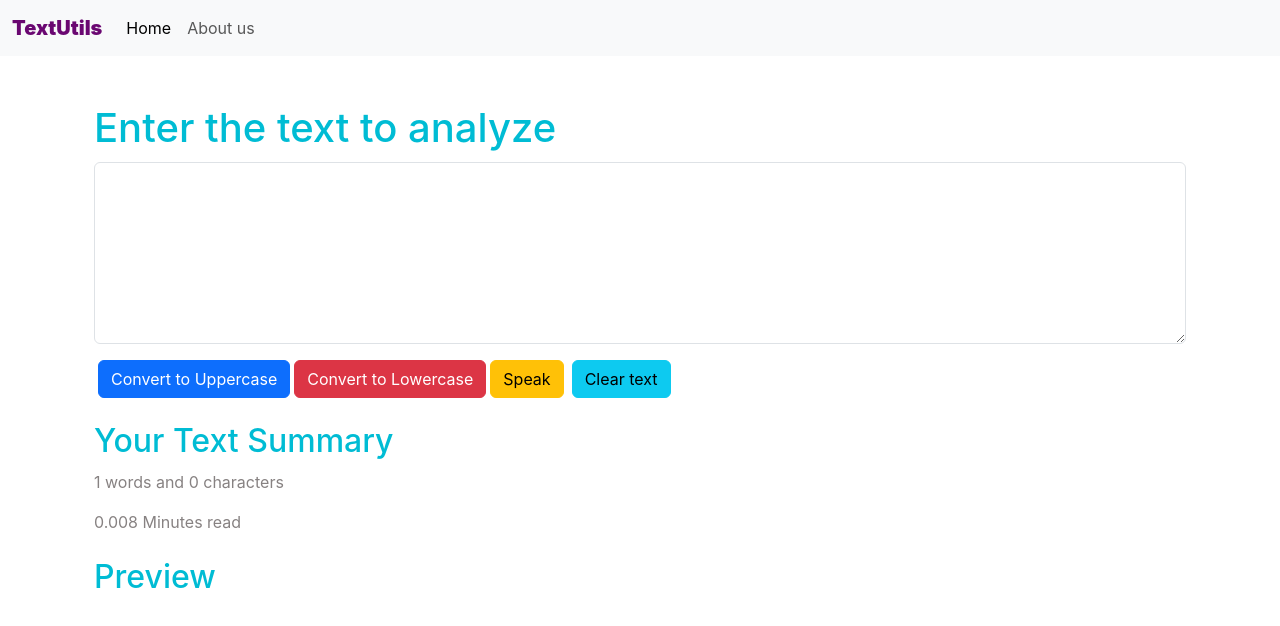
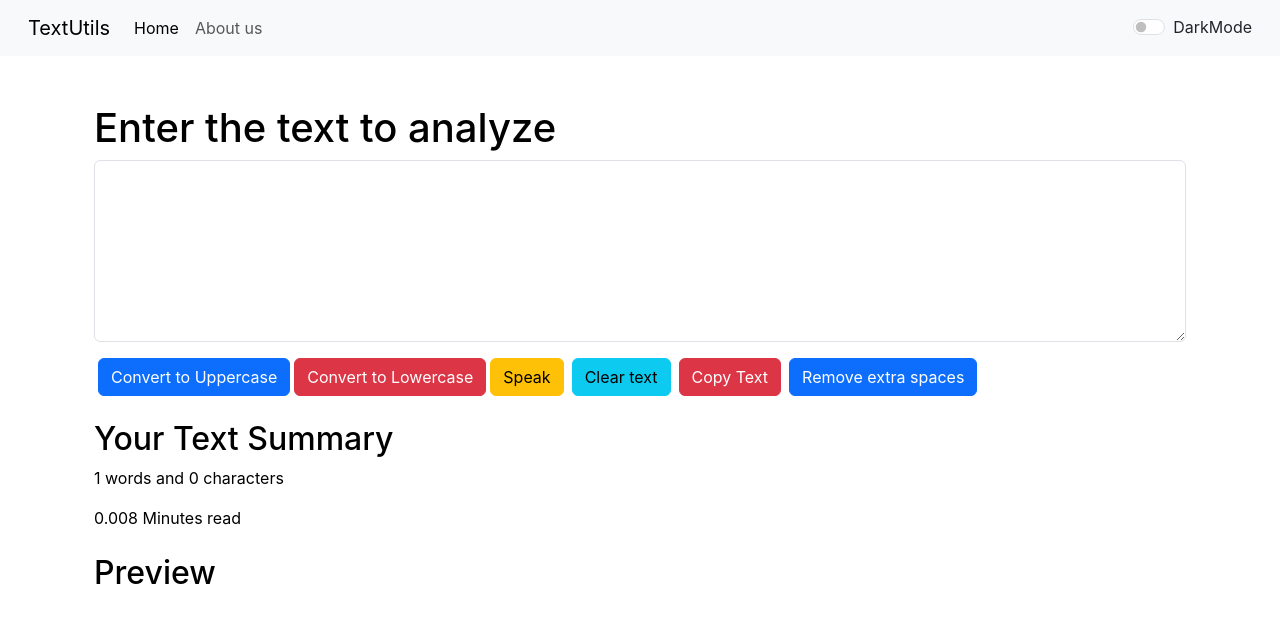
Before and after one commit to LostBoy143/react-cwh, a React (Create React App) app: page / in a window 1280 px wide. Shown: the top 626 px of the page. Built offline with nearby package versions, Linux system fonts and the light colour scheme.

Commit message:
grabbed the concept

```diff
--- a/src/App.css
+++ b/src/App.css
@@ -3,42 +3,3 @@
   padding: 0;
   box-sizing: border-box;
 }
-
-.heading {
-  text-align: center;
-  font-size: 24px;
-  margin-top: 20px;
-  margin-bottom: 20px;
-}
-
-.box {
-  height: 300px;
-  width: 300px;
-  background-color: red;
-  margin-left: 40%;
-}
-#top-heading {
-  color: black;
-  font-weight: bold;
-  text-transform: uppercase;
-  text-align: center;
-  margin-top: 20px;
-  margin-bottom: 20px;
-  font-size: 24px;
-  background-color: whitesmoke;
-  padding: auto;
-}
-
-.navbar-brand {
-  font-weight: 900;
-  color: rgb(106, 7, 113);
-}
-
-body {
-  /* background-color: #121212; */
-  color: rgb(135, 130, 130);
-}
-.main-heading {
-  color: #00bcd4;
-  margin-bottom: 10px;
-}
--- a/src/App.js
+++ b/src/App.js
@@ -1,17 +1,35 @@
 import "./App.css";
 import Navbar from "./Components/Navbar";
+import React, { useState } from "react";
 
 import TextForm from "./Components/TextForm";
 
 function App() {
+  const [mode, setMode] = useState("light");
+  const toggleMode = () => {
+    if (mode === "dark") {
+      setMode("light");
+      document.body.style.backgroundColor =
+        "white";
+    } else {
+      setMode("dark");
+      document.body.style.backgroundColor =
+        "grey";
+    }
+  };
   return (
     <>
       <Navbar
         title="TextUtils"
         about="About us"
+        mode={mode}
+        toggleMode={toggleMode}
       />
       <div className="container my-3 mt-5">
-        <TextForm heading="Enter the text to analyze" />
+        <TextForm
+          heading="Enter the text to analyze"
+          mode={mode}
+        />
       </div>
     </>
   );
--- a/src/Components/Navbar.css
+++ /dev/null
@@ -1,3 +0,0 @@
-.try {
-  color: white;
-}
--- a/src/Components/Navbar.js
+++ b/src/Components/Navbar.js
@@ -3,7 +3,9 @@ import PropTypes from "prop-types";
 
 export default function Navbar(props) {
   return (
-    <nav className="navbar navbar-expand-lg bg-body-tertiary ">
+    <nav
+      className={`navbar navbar-expand-lg px-3 navbar-${props.mode} bg-${props.mode}`}
+    >
       <div className="container-fluid">
         <a className="navbar-brand" href="/">
           {props.title}
@@ -39,6 +41,28 @@ export default function Navbar(props) {
               </a>
             </li>
           </ul>
+          <div className="form-check form-switch">
+            <input
+              className="form-check-input"
+              type="checkbox"
+              role="switch"
+              id="flexSwitchCheckDefault"
+              onClick={props.toggleMode}
+            />
+            <label
+              className={`form-check-label text-${
+                props.mode === "light"
+                  ? "dark"
+                  : "light"
+              }`}
+              htmlFor="flexSwitchCheckDefault"
+            >
+              {props.mode === "light"
+                ? "Dark"
+                : "Light"}
+              Mode
+            </label>
+          </div>
         </div>
       </div>
     </nav>
@@ -48,4 +72,5 @@ export default function Navbar(props) {
 Navbar.propTypes = {
   title: PropTypes.string,
   about: PropTypes.string,
+  mode: PropTypes.string,
 };
--- a/src/Components/TextForm.js
+++ b/src/Components/TextForm.js
@@ -24,9 +24,25 @@ export default function TextForm(props) {
     msg.text = text;
     window.speechSynthesis.speak(msg);
   };
+  const handleCopy = () => {
+    navigator.clipboard.writeText(text);
+    alert("Text copied to clipboard");
+  };
+  const removeSpace = () => {
+    let newText = text.split(/[ ]+/);
+    setText(newText.join(" "));
+  };
   return (
     <>
-      <div className="container">
+      <div
+        className="container"
+        style={{
+          color:
+            props.mode === "light"
+              ? "black"
+              : "white",
+        }}
+      >
         <h1 className="main-heading">
           {props.heading}
         </h1>
@@ -37,6 +53,16 @@ export default function TextForm(props) {
             value={text}
             rows="7"
             onChange={handleChange}
+            style={{
+              backgroundColor:
+                props.mode === "light"
+                  ? "white"
+                  : "black",
+              color:
+                props.mode === "light"
+                  ? "black"
+                  : "white",
+            }}
           ></textarea>
           <button
             className="btn btn-primary mt-3 mx-1"
@@ -63,9 +89,29 @@ export default function TextForm(props) {
           >
             Clear text
           </button>
+          <button
+            className="btn btn-danger mt-3 mx-1"
+            onClick={handleCopy}
+          >
+            Copy Text
+          </button>
+          <button
+            className="btn btn-primary mt-3 mx-1"
+            onClick={removeSpace}
+          >
+            Remove extra spaces
+          </button>
         </div>
       </div>
-      <div className="container my-4">
+      <div
+        className="container my-4"
+        style={{
+          color:
+            props.mode === "light"
+              ? "black"
+              : "white",
+        }}
+      >
         <h2 className="main-heading">
           Your Text Summary
         </h2>
@@ -79,7 +125,15 @@ export default function TextForm(props) {
           read
         </p>
       </div>
-      <div className="container my-4 mb-10">
+      <div
+        className="container my-4 mb-10"
+        style={{
+          color:
+            props.mode === "light"
+              ? "black"
+              : "white",
+        }}
+      >
         <h2 className="main-heading">Preview</h2>
         <p>{text}</p>
       </div>
```
